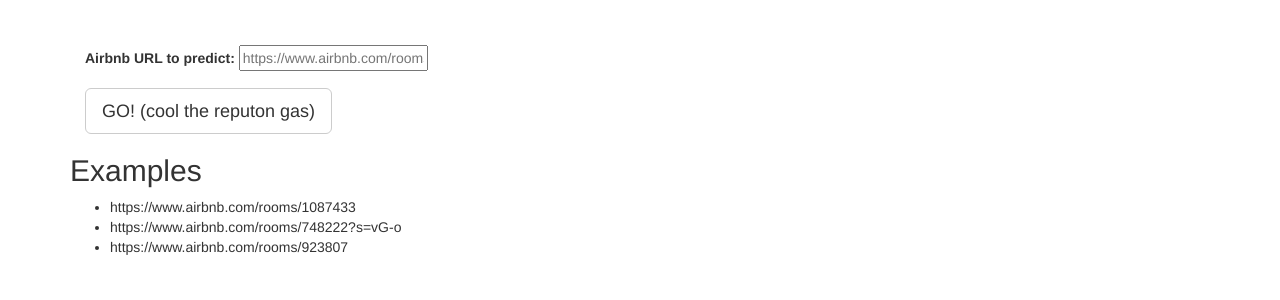
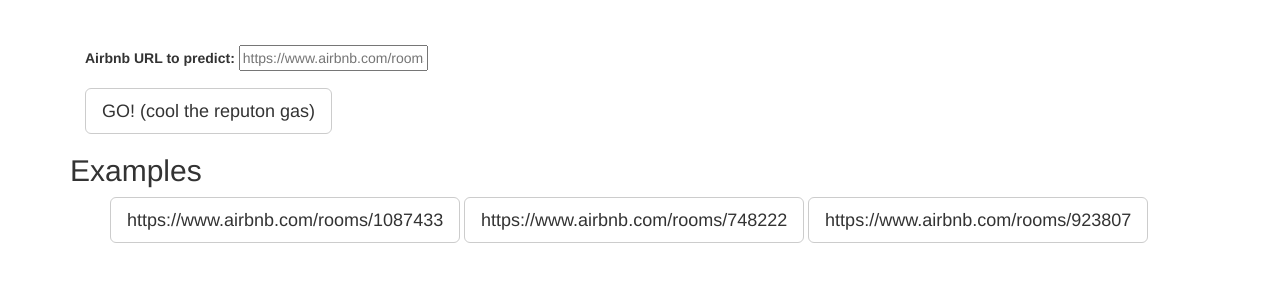
Before and after one commit to ibuder/reputon, a Flask app: page / in a window 1280 px wide. Shown: the part 188-488 px from the top of the page. Run offline with Flask 2, Linux system fonts and the light colour scheme; parts of the project's set-up code (start-up, migrations or seed data) failed here and were passed over; some libraries are stand-ins or nearby versions.

Commit message:
Make examples into buttons

```diff
--- a/flask_app/templates/input.html
+++ b/flask_app/templates/input.html
@@ -39,7 +39,7 @@
             <span class="icon-bar"></span>
             <span class="icon-bar"></span>
           </button>
-          <a class="navbar-brand" class="active" href="/">reputon</a>
+          <a class="navbar-brand active" href="/">reputon</a>
         </div>
         <div id="navbar" class="collapse navbar-collapse">
           <ul class="nav navbar-nav">
@@ -94,9 +94,9 @@
     <div class = "container">
       <h2>Examples</h2>
       <ul>
-        <li>https://www.airbnb.com/rooms/1087433</li>
-        <li>https://www.airbnb.com/rooms/748222?s=vG-o</li>
-        <li>https://www.airbnb.com/rooms/923807</li>
+        <a href="/output?URL=https://www.airbnb.com/rooms/1087433"><li class="btn btn-default btn-lg">https://www.airbnb.com/rooms/1087433</li></a>
+        <a href="/output?URL=https://www.airbnb.com/rooms/748222"><li class="btn btn-default btn-lg">https://www.airbnb.com/rooms/748222</li></a>
+        <a href="/output?URL=https://www.airbnb.com/rooms/923807"><li class="btn btn-default btn-lg">https://www.airbnb.com/rooms/923807</li></a>
       </ul>
     </div>
 
```
